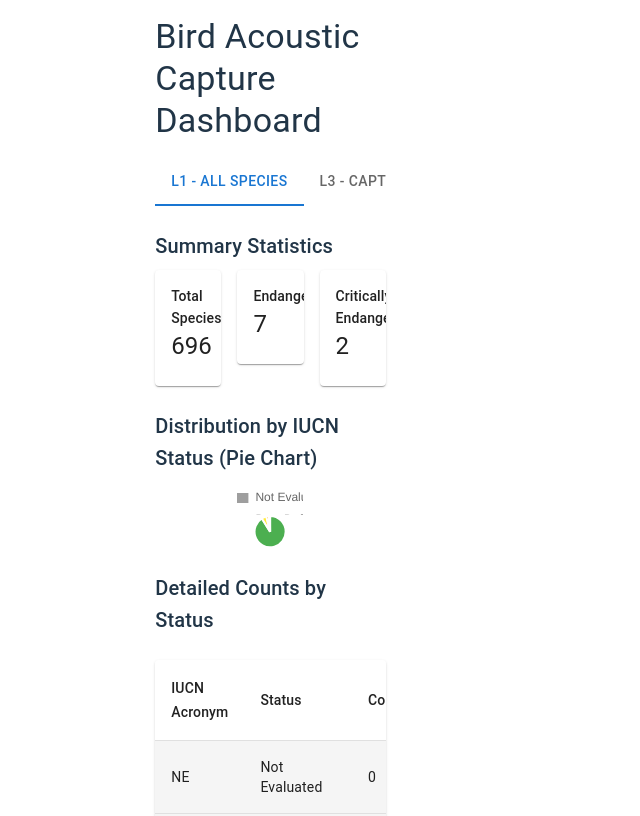
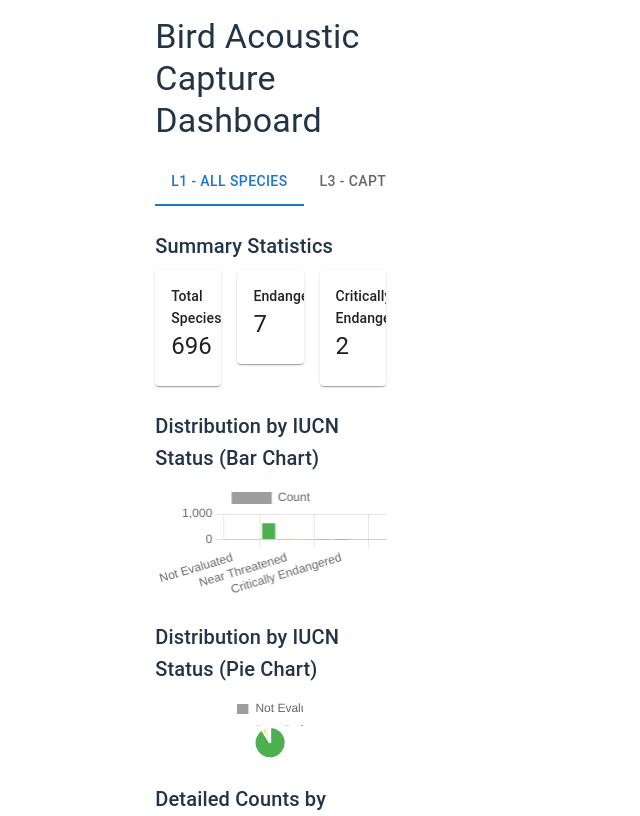
Before and after one commit to KhangLeThanh/bird-species-dashboard, a React (Vite) app: page / in a window 1280 px wide. Shown: the top 816 px of the page, without its empty margins (0-640 px from the left). Built offline with nearby package versions, Linux system fonts and the light colour scheme; the HTML template or start-up script is replaced by a standard one.

Commit message:
adding barchart

```diff
--- a/src/App.tsx
+++ b/src/App.tsx
@@ -4,6 +4,7 @@ import { L1 } from "./data/L1";
 import { L3, L3UniqueSpecies } from "./data/L3";
 import SummaryCard from "./components/SummaryCard";
 import PieChartWithDialog from "./components/PieChartWithDialog";
+import BarChartIUCN from "./components/BarChartIUCN";
 import SpeciesTable from "./components/SpeciesTable";
 
 function App() {
@@ -46,6 +47,10 @@ function App() {
                 criticallyEndangered={criticallyEndangeredL1Count}
               />
               <Typography variant="h6" mt={3} mb={1}>
+                Distribution by IUCN Status (Bar Chart)
+              </Typography>
+              <BarChartIUCN data={L1} />
+              <Typography variant="h6" mt={3} mb={1}>
                 Distribution by IUCN Status (Pie Chart)
               </Typography>
               <PieChartWithDialog data={L1} />
@@ -67,6 +72,10 @@ function App() {
                 criticallyEndangered={criticallyEndangeredL3Count}
               />
               <Typography variant="h6" mt={3} mb={1}>
+                Distribution by IUCN Status (Bar Chart)
+              </Typography>
+              <BarChartIUCN data={L3} />
+              <Typography variant="h6" mt={3} mb={1}>
                 Distribution by IUCN Status (Pie Chart)
               </Typography>
               <PieChartWithDialog data={L3} />
--- /dev/null
+++ b/src/components/BarChartIUCN.tsx
@@ -0,0 +1,39 @@
+import { Bar } from "react-chartjs-2";
+import {
+  Chart as ChartJS,
+  CategoryScale,
+  LinearScale,
+  BarElement,
+  Tooltip,
+  Legend,
+} from "chart.js";
+
+ChartJS.register(CategoryScale, LinearScale, BarElement, Tooltip, Legend);
+
+type BarChartData = {
+  data: { acronym: string; status: string; count: number }[];
+};
+
+export default function BarChartIUCN({ data }: BarChartData) {
+  const colors: Record<string, string> = {
+    LC: "#4caf50",
+    NT: "#ffeb3b",
+    VU: "#ff9800",
+    EN: "#f44336",
+    CR: "#b71c1c",
+    default: "#9e9e9e",
+  };
+
+  const chartData = {
+    labels: data.map((d) => d.status),
+    datasets: [
+      {
+        label: "Count",
+        data: data.map((d) => d.count),
+        backgroundColor: data.map((d) => colors[d.acronym] || colors.default),
+      },
+    ],
+  };
+
+  return <Bar data={chartData} />;
+}
--- a/src/components/PieChartWithDialog.tsx
+++ b/src/components/PieChartWithDialog.tsx
@@ -1,6 +1,8 @@
 import { useState } from "react";
 import { Pie } from "react-chartjs-2";
 import { Chart as ChartJS, ArcElement, Tooltip, Legend } from "chart.js";
+import type { ChartEvent, ActiveElement } from "chart.js";
+
 import {
   Dialog,
   DialogTitle,
@@ -13,18 +15,18 @@ import {
 
 ChartJS.register(ArcElement, Tooltip, Legend);
 
-interface StatusData {
+type StatusData = {
   status: string;
   acronym: string;
   count: number;
   percentage: number;
-}
+};
 
-interface Props {
+type PieChartData = {
   data: StatusData[];
-}
+};
 
-export default function PieChartWithDialog({ data }: Props) {
+export default function PieChartWithDialog({ data }: PieChartData) {
   const [open, setOpen] = useState(false);
   const [selectedStatus, setSelectedStatus] = useState<StatusData | null>(null);
 
@@ -50,11 +52,19 @@ export default function PieChartWithDialog({ data }: Props) {
   };
 
   const options = {
-    onClick: (_: any, elements: any) => {
+    onClick: (event: ChartEvent, elements: ActiveElement[]) => {
       if (elements.length > 0) {
         const index = elements[0].index;
         setSelectedStatus(data[index]);
         setOpen(true);
+      }
+    },
+    onHover: (event: ChartEvent, elements: ActiveElement[]) => {
+      const canvas = event.native?.target as HTMLCanvasElement;
+      if (elements.length > 0) {
+        canvas.style.cursor = "pointer";
+      } else {
+        canvas.style.cursor = "default";
       }
     },
   };
```
